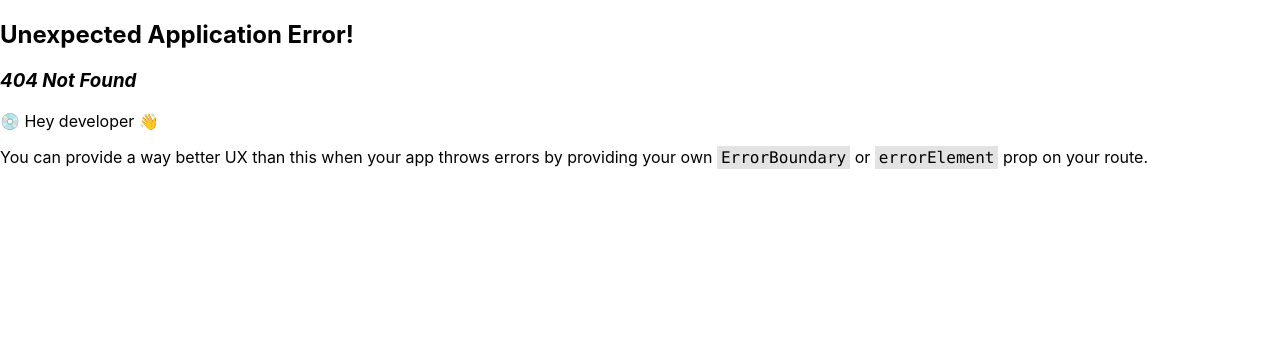
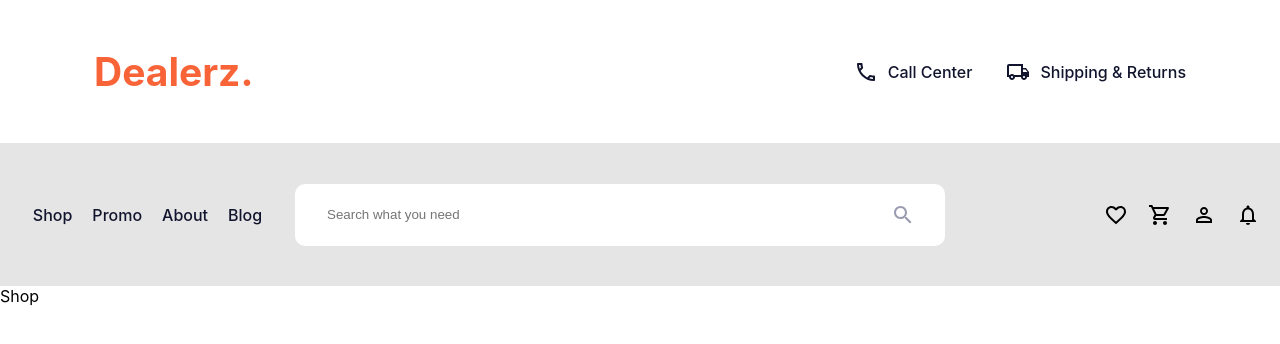
Before and after one commit to MhMahdi94/ecommerce-app, a React (Create React App) app: page /shop in a window 1280 px wide. Before the commit this address had no page. Shown: the top 344 px of the page. Built offline with nearby package versions, Linux system fonts and the light colour scheme.

Commit message:
navbar ui

```diff
--- a/src/App.js
+++ b/src/App.js
@@ -4,13 +4,15 @@ import Home from './pages/home/Home';
 import { Outlet, RouterProvider, createBrowserRouter } from 'react-router-dom';
 import React from 'react';
 import Header from './compnent/header/Header';
+import Navbar from './compnent/navbar/Navbar';
+import Shop from './pages/shop/Shop';
 
 function App() {
   const Layout= ()=>{
     return (
       <div >
         <Header/>
-        {/* <Navbar/> */}
+        <Navbar/>
         <div style={{display:'flex'}}>
           {/* <Leftbar/> */}
           <Outlet/>
@@ -23,7 +25,17 @@ function App() {
   const router = createBrowserRouter([
     {
       path: "/",
-      element: <Layout/>
+      element: <Layout/>,
+      children:[
+        {
+          path:'/',
+          element:<Home/>,
+        },
+        {
+          path:'/shop',
+          element:<Shop/>,
+        },
+    ]
     },
 
   ]);
--- a/src/compnent/header/Header.jsx
+++ b/src/compnent/header/Header.jsx
@@ -1,13 +1,17 @@
 import './header.scss'
 import CallOutlinedIcon from '@mui/icons-material/CallOutlined';
 import LocalShippingOutlinedIcon from '@mui/icons-material/LocalShippingOutlined';
+import { Link } from 'react-router-dom';
 
 
 const Header = () => {
   return (
     <div className='header'>
         <div className="left">
-            <span>Dealerz.</span>
+            <Link to='/' style={{textDecoration:'none'}}>
+                <span>Dealerz.</span>
+            </Link>
+
         </div>
         <div className="right">
             <div className="item">
--- /dev/null
+++ b/src/compnent/navbar/Navbar.jsx
@@ -0,0 +1,40 @@
+import { Link } from 'react-router-dom'
+import './navbar.scss'
+import SearchOutlinedIcon from '@mui/icons-material/SearchOutlined';
+import FavoriteBorderOutlinedIcon from '@mui/icons-material/FavoriteBorderOutlined';
+import ShoppingCartOutlinedIcon from '@mui/icons-material/ShoppingCartOutlined';
+import PersonOutlineOutlinedIcon from '@mui/icons-material/PersonOutlineOutlined';
+import NotificationsNoneOutlinedIcon from '@mui/icons-material/NotificationsNoneOutlined';
+
+const Navbar = () => {
+  return (
+    <div className='navbar'>
+        <div className="left" >
+            <Link to='/shop' style={{textDecoration:'none'}}>
+                <span>Shop</span>
+            </Link>
+            <Link to='/shop' style={{textDecoration:'none'}}>
+                <span>Promo</span>
+            </Link>
+            <Link to='/shop' style={{textDecoration:'none'}}>
+                <span>About</span>
+            </Link>
+            <Link to='/shop' style={{textDecoration:'none'}}>
+                <span>Blog</span>
+            </Link>
+        </div>
+        <div className="center">
+            <input type="text" placeholder='Search what you need' />
+            <SearchOutlinedIcon/>
+        </div>
+        <div className="right">
+            <FavoriteBorderOutlinedIcon/>
+            <ShoppingCartOutlinedIcon/>
+            <PersonOutlineOutlinedIcon/>
+            <NotificationsNoneOutlinedIcon/>
+        </div>
+    </div>
+  )
+}
+
+export default Navbar
--- /dev/null
+++ b/src/compnent/navbar/navbar.scss
@@ -0,0 +1,48 @@
+.navbar{
+    height: 93px;
+    background-color: #E5E5E5;
+    padding:25px 0px;
+    display: flex;
+    align-items: center;
+    .left{
+        flex:1;
+        display: flex;
+        align-items: center;
+        justify-content: center;
+        gap: 20px;
+        span{
+            font-size: 16px;
+            font-weight: 500;
+            letter-spacing: 0.5%;
+            line-height: 19px;
+            color: #11142D;
+        }
+    }
+
+    .center{
+        flex:2;
+        display: flex;
+        align-items: center;
+        background-color: #ffffff;
+        padding: 19px 30px;
+        border-radius: 10px;
+        color: #9A9AB0;
+        input{
+            border: none;
+            width: 100%;
+        }
+        input:focus{
+            outline: none;
+        }
+    }
+
+    .right{
+        flex:1;
+        display: flex;
+        align-items: center;
+        justify-content: flex-end;
+        padding: 0px 20px;
+        gap: 20px;
+        color: #000000;
+    }
+}
--- /dev/null
+++ b/src/pages/shop/Shop.jsx
@@ -0,0 +1,9 @@
+import React from 'react'
+
+const Shop = () => {
+  return (
+    <div className='shop'>Shop</div>
+  )
+}
+
+export default Shop
```
Also changed, not shown: src/pages/shop/shop.scss (added).
